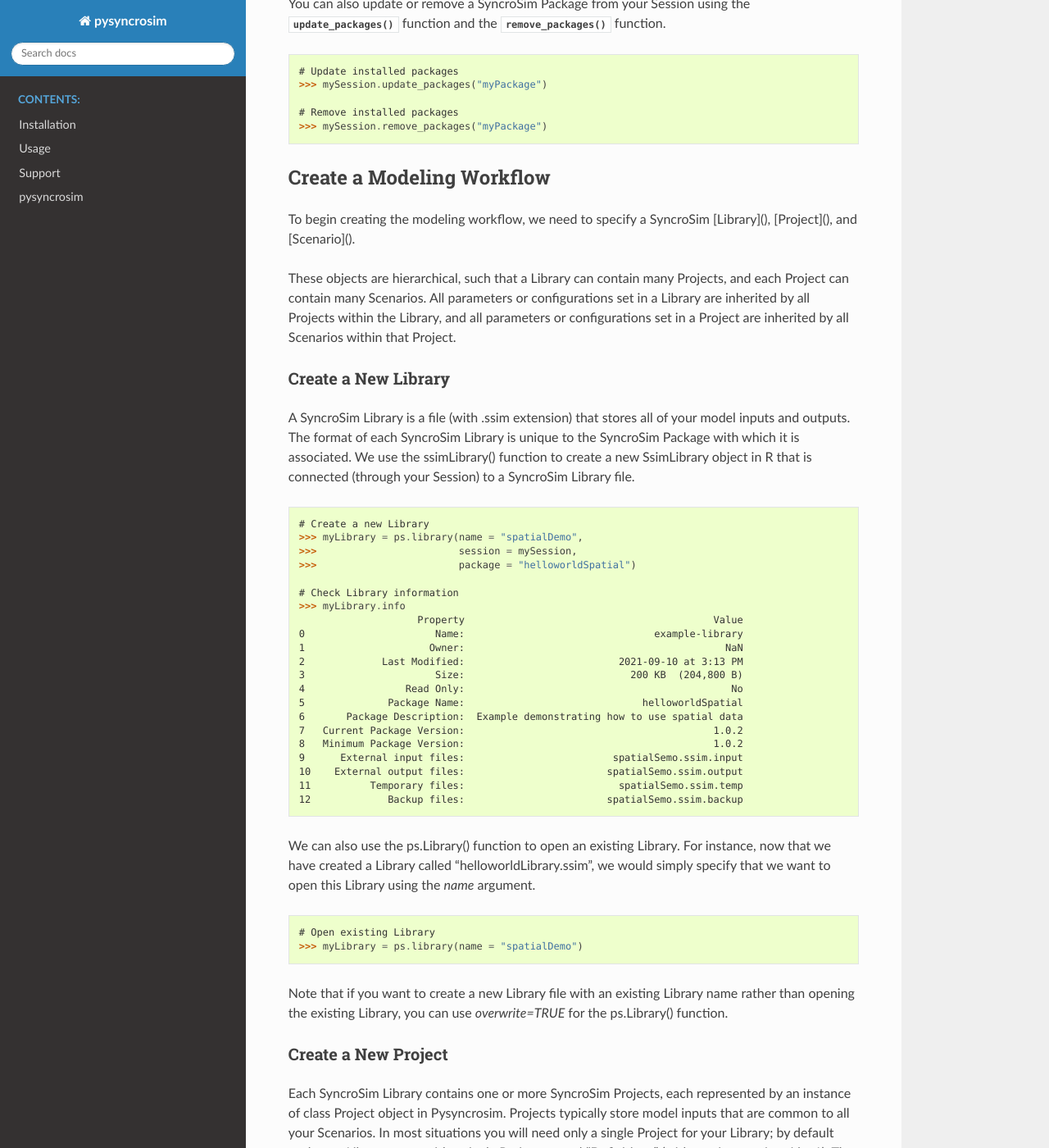
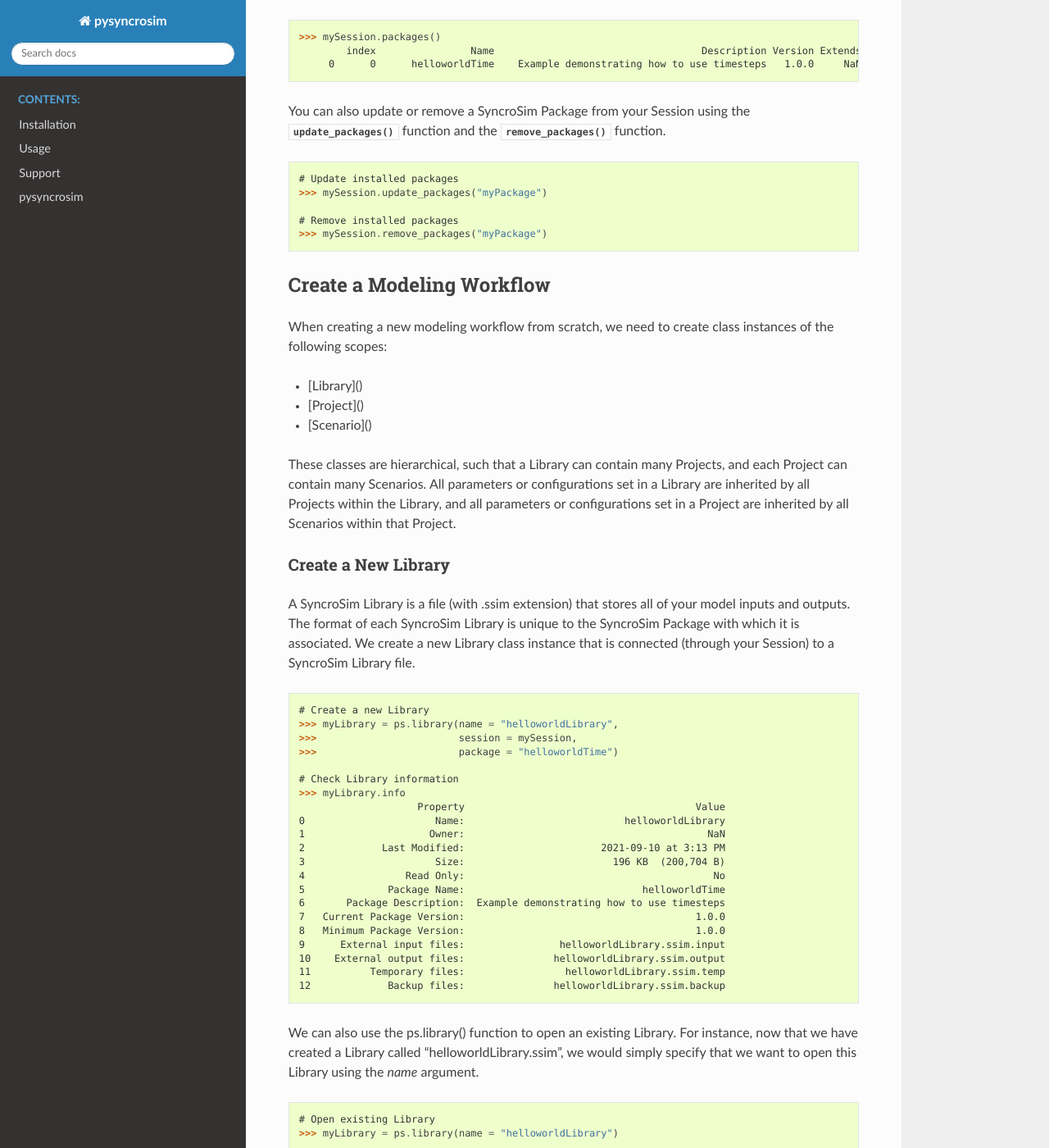
Before and after one commit to syncrosim/pysyncrosim, a Sphinx documentation site: the page built from docs/quickstart.rst, in a window 1280 px wide and 1400 px high, scrolled down 3766 px. Shown: the whole window at 82% size. Built offline with Sphinx 7.4.7 and the Read the Docs theme 2.0.0, drawn with Linux system fonts in a browser that asks for light colours; some of the changed text lies outside the part shown.

Commit message:
Fixed Session add_package filepath, adding version to init

```diff
--- a/docs/quickstart.rst
+++ b/docs/quickstart.rst
@@ -101,15 +101,24 @@
 
 .. code-block:: pycon
 
-   # Install helloworldSpatial Package
+   # Install helloworldTime Package
    >>> mySession.add_packages("helloworldTime")
    ['helloworldTime'] installed successfully
 
-To install a package from a `.ssimpkg` file on your local computer rather than installing directly from the server, you can use the Session `add_package()` method with the `filepath` argument set to `True`. Instead of using the Package name as the argument, the file path to the `.ssimpkg` is used.
+To install a package from a `.ssimpkg` file on your local computer rather than installing directly from the server, you can use the Session `add_packages()` method with the `packages` argument set to the filepath to the local Package.
+
+.. code-block:: pycon
+
+    # Install helloworldTime Package locally
+    >>> mySession.add_packages("path/to/helloworldTime.ssimpkg")
+
+Now `helloworldTime` should be included in the Package list.
+
+.. code-block:: pycon
 
    >>> mySession.packages()
-           index                   Name                                      Description Version Extends
-        0      0      helloworldSpatial    Example demonstrating how to use spatial data   1.0.2     NaN
+           index                Name                                   Description Version Extends
+        0      0      helloworldTime    Example demonstrating how to use timesteps   1.0.0     NaN
 
 You can also update or remove a SyncroSim Package from your Session using the :func:`~pysyncrosim.Session.update_packages` function and the :func:`~pysyncrosim.Session.remove_packages` function.
 
@@ -123,46 +132,50 @@
 
 Create a Modeling Workflow
 --------------------------
-To begin creating the modeling workflow, we need to specify a SyncroSim [Library](), [Project](), and [Scenario]().
+When creating a new modeling workflow from scratch, we need to create class instances of the following scopes:
 
-These objects are hierarchical, such that a Library can contain many Projects, and each Project can contain many Scenarios. All parameters or configurations set in a Library are inherited by all Projects within the Library, and all parameters or configurations set in a Project are inherited by all Scenarios within that Project.
+* [Library]()
+* [Project]()
+* [Scenario]()
+
+These classes are hierarchical, such that a Library can contain many Projects, and each Project can contain many Scenarios. All parameters or configurations set in a Library are inherited by all Projects within the Library, and all parameters or configurations set in a Project are inherited by all Scenarios within that Project.
 
 Create a New Library
 ^^^^^^^^^^^^^^^^^^^^
-A SyncroSim Library is a file (with .ssim extension) that stores all of your model inputs and outputs. The format of each SyncroSim Library is unique to the SyncroSim Package with which it is associated. We use the ssimLibrary() function to create a new SsimLibrary object in R that is connected (through your Session) to a SyncroSim Library file.
+A SyncroSim Library is a file (with .ssim extension) that stores all of your model inputs and outputs. The format of each SyncroSim Library is unique to the SyncroSim Package with which it is associated. We create a new Library class instance that is connected (through your Session) to a SyncroSim Library file.
 
 .. code-block:: pycon
 
     # Create a new Library
-    >>> myLibrary = ps.library(name = "spatialDemo",
+    >>> myLibrary = ps.library(name = "helloworldLibrary",
     >>>                        session = mySession,
-    >>>                        package = "helloworldSpatial")
+    >>>                        package = "helloworldTime")
 
     # Check Library information
     >>> myLibrary.info
-                        Property                                          Value
-    0                      Name:                                example-library
-    1                     Owner:                                            NaN
-    2             Last Modified:                          2021-09-10 at 3:13 PM
-    3                      Size:                            200 KB  (204,800 B)
-    4                 Read Only:                                             No
-    5              Package Name:                              helloworldSpatial
-    6       Package Description:  Example demonstrating how to use spatial data
-    7   Current Package Version:                                          1.0.2
-    8   Minimum Package Version:                                          1.0.2
-    9      External input files:                         spatialSemo.ssim.input
-    10    External output files:                        spatialSemo.ssim.output
-    11          Temporary files:                          spatialSemo.ssim.temp
-    12             Backup files:                        spatialSemo.ssim.backup
+                        Property                                       Value
+    0                      Name:                           helloworldLibrary
+    1                     Owner:                                         NaN
+    2             Last Modified:                       2021-09-10 at 3:13 PM
+    3                      Size:                         196 KB  (200,704 B)
+    4                 Read Only:                                          No
+    5              Package Name:                              helloworldTime
+    6       Package Description:  Example demonstrating how to use timesteps
+    7   Current Package Version:                                       1.0.0
+    8   Minimum Package Version:                                       1.0.0
+    9      External input files:                helloworldLibrary.ssim.input
+    10    External output files:               helloworldLibrary.ssim.output
+    11          Temporary files:                 helloworldLibrary.ssim.temp
+    12             Backup files:               helloworldLibrary.ssim.backup
 
-We can also use the ps.Library() function to open an existing Library. For instance, now that we have created a Library called “helloworldLibrary.ssim”, we would simply specify that we want to open this Library using the `name` argument.
+We can also use the ps.library() function to open an existing Library. For instance, now that we have created a Library called “helloworldLibrary.ssim”, we would simply specify that we want to open this Library using the `name` argument.
 
 .. code-block:: pycon
 
     # Open existing Library
-    >>> myLibrary = ps.library(name = "spatialDemo")
+    >>> myLibrary = ps.library(name = "helloworldLibrary")
 
-Note that if you want to create a new Library file with an existing Library name rather than opening the existing Library, you can use `overwrite=TRUE` for the ps.Library() function.
+Note that if you want to create a new Library file with an existing Library name rather than opening the existing Library, you can use `overwrite=True` when initializing the Library class instance.
 
 Create a New Project
 ^^^^^^^^^^^^^^^^^^^^
@@ -177,7 +190,7 @@
     >>> myProject.info
                Property                   Value
     0         ProjectID                       1
-    1              Name           Spatial Model
+    1              Name             Definitions
     2             Owner                     NaN
     3  DateLastModified  2021-12-21 at 10:48 PM
     4        IsReadOnly                      No
@@ -193,17 +206,17 @@
 .. code-block:: pycon
 
     # Create a new Scenario using the Library class instance
-    myScenario = myLibrary.scenarios(name = "Spatial Scenario")
+    myScenario = myLibrary.scenarios(name = "My First Scenario")
 
     # Open the newly-created Scenario using the Project class instance
-    myScenario = myProject.scenarios(name = "Spatial Scenario")
+    myScenario = myProject.scenarios(name = "My First Scenario")
 
     # Check Scenario information
     >>> myScenario.info
                   Property                  Value
     0           ScenarioID                      1
     1            ProjectID                      1
-    2                 Name            My Scenario
+    2                 Name      My First Scenario
     3             IsResult                     No
     4             ParentID                    NaN
     5                Owner                    NaN
--- a/pysyncrosim/__init__.py
+++ b/pysyncrosim/__init__.py
@@ -8,3 +8,9 @@
 from pysyncrosim.environment import runtime_temp_folder
 from pysyncrosim.environment import progress_bar
 from pysyncrosim.helper import library
+
+__version__ = "unknown"
+try:
+    from pysyncrosim._version import __version__
+except ImportError:
+    pass
--- /dev/null
+++ b/pysyncrosim/_version.py
@@ -0,0 +1 @@
+__version__ = "1.0.2"
--- a/setup.py
+++ b/setup.py
@@ -2,9 +2,10 @@
 # MIT License
 
 from setuptools import setup, find_packages
+from pysyncrosim._version import __version__
 
 setup(name="pysyncrosim",
-      version="1.0.2",
+      version=__version__,
       description="Python interface to SyncroSim",
       author="ApexRMS",
       author_email="info@apexrms.com",
```
Also changed, not shown: 1 other file.
